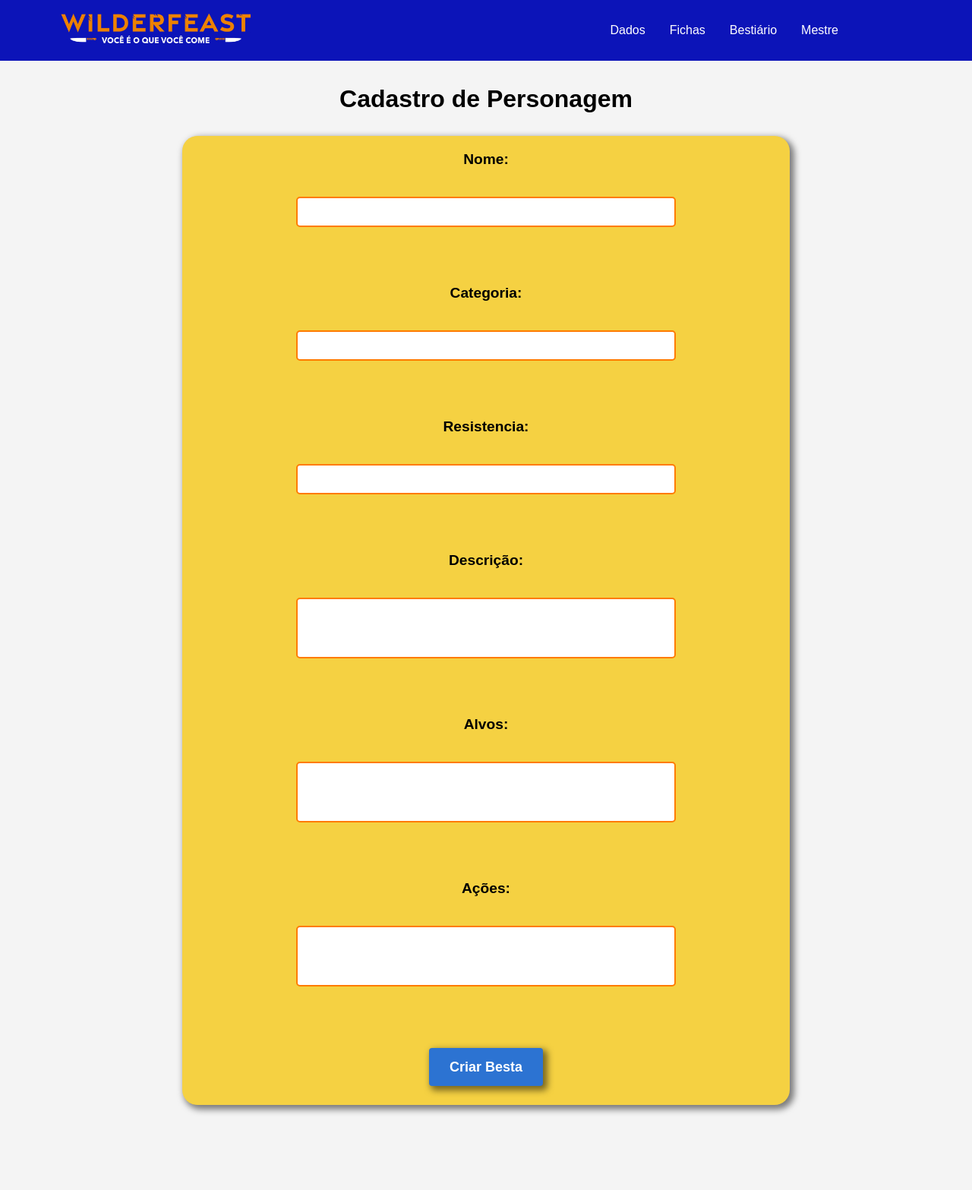
After one commit to Dargoes/steam_verde, a Flask app: page /bestiariocreate in a window 1280 px wide. The commit adds this page. Shown: the whole page at 76% size. Run offline with Flask 3, Linux system fonts and the light colour scheme; some web fonts are replaced.

Commit message:
adicionando CRUD do bestiario

```diff
--- a/app.py
+++ b/app.py
@@ -328,9 +328,65 @@ def personagem_detail():
 def bestiario():
     return render_template('bestiario.html')
 
+@app.route('/bestiariocreate', methods=['POST', 'GET'])
+def bestiario_create():
+    if request.method == 'POST':
 
-@app.route('/bestiario-detail')
+        nome = request.form['nome']
+        categoria = request.form['categoria']
+        resistencia_base = request.form['resistencia_base']
+        descricao = request.form['descricao']
+        alvos = request.form['alvos']
+        acoes = request.form['acoes']
+
+        monstro = Monstro(
+                nome=nome,
+                categoria=categoria,
+                resistencia_base=resistencia_base,
+                resistencia_atual=resistencia_base,
+                descricao=descricao,
+                alvos=alvos,
+                acoes=acoes,
+            )
+
+        db.session.add(monstro)
+        db.session.commit()
+
+        return redirect(url_for('bestiario'))
+
+    return render_template("createbestiario.html")
+
+
+@app.route('/delete/monstro/<int:id>', methods=['GET', 'POST'])
+def delete_monstro(id):
+
+    monstro = Monstro.query.get(id)
+    if monstro:
+        db.session.delete(monstro)
+        db.session.commit()
+    return redirect(url_for('bestiario'))
+
+
+@app.route('/edit/monstro/<int:id>')
 def bestiario_detail():
+
+    monstro = Monstro.query.filter_by(id=id).first()
+
+    if request.method == 'POST':
+            if monstro:
+                monstro.nome = request.form['nome']
+                monstro.categoria = request.form['categoria']
+                monstro.resistencia_base = request.form['resistencia_base']
+                monstro.descricao = request.form['descricao']
+                monstro.alvos = request.form['alvos']
+                monstro.acoes = request.form['acoes']
+
+                db.session.commit()
+                return redirect(url_for('bestiario'))
+
+    return render_template('edit_monstro', monstro=monstro)
+
+
     return render_template('ficha_bestiario.html')
 
 
--- a/templates/bestiario.html
+++ b/templates/bestiario.html
@@ -47,10 +47,10 @@
                     <img src="{{ url_for('static', filename='imagens/besta9.png') }}" alt="">
                     <p>Besta 6</p>
                     <p class="sub">É feito disso e daquilo</p>
-                    <a href="{{ url_for('bestiario_detail') }}" class="efeito btn">Acessar ficha completa</a>
+                    <a href="" class="efeito btn">Acessar ficha completa</a>
                 </div>
 
-                <button class="efeito">Adicionar nova besta</button>
+                <a href="{{ url_for('bestiario_create') }}"><button class="efeito">Adicionar nova besta</button></a>
             </div>
         </section>
     </main>
--- /dev/null
+++ b/templates/createbestiario.html
@@ -0,0 +1,37 @@
+{% extends 'base.html' %}
+
+{% block title %}Cadastro{% endblock %}
+
+{% block links %}
+<link rel="stylesheet" href="{{ url_for('static', filename='css/create_feral.css') }}">
+{% endblock %}
+
+{% block content %}
+
+<main>
+    <h1>Cadastro de Personagem</h1>
+
+    <form action="{{ url_for('bestiario_create') }}" method="POST" enctype="multipart/form-data">
+
+        <label>Nome:</label><br>
+        <input type="text" name="nome" required><br><br>
+
+        <label>Categoria:</label><br>
+        <input type="text" name="categoria" required><br><br>
+
+        <label>Resistencia:</label><br>
+        <input type="text" name="resistencia_base" required><br><br>
+
+        <label>Descrição:</label><br>
+        <textarea name="descricao" required></textarea><br><br>
+
+        <label>Alvos:</label><br>
+        <textarea name="alvos" required></textarea><br><br>
+
+        <label>Ações:</label><br>
+        <textarea name="acoes" required></textarea><br><br>
+
+        <button type="submit">Criar Besta</button>
+    </form>
+</main>
+{% endblock %}
--- a/templates/edit_feral.html
+++ b/templates/edit_feral.html
@@ -42,7 +42,7 @@
 
 
 
-        <button type="submit">editar Feral</button>
+        <button type="submit">Editar Feral</button>
     </form>
 </main>
 {% endblock %}
```
Also changed, not shown: database.py (+9 -11 lines), templates/edit_monstro.html (added, +38 -0 lines), instance/project.db, 1 other file.
